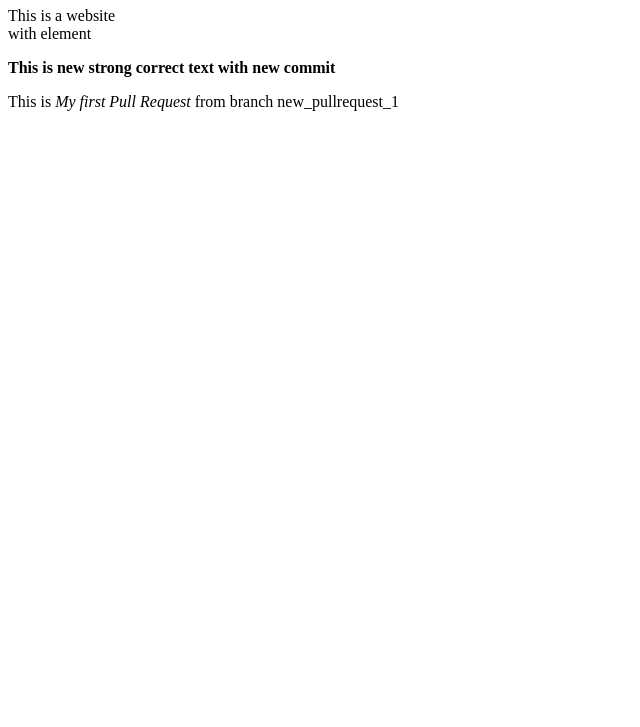
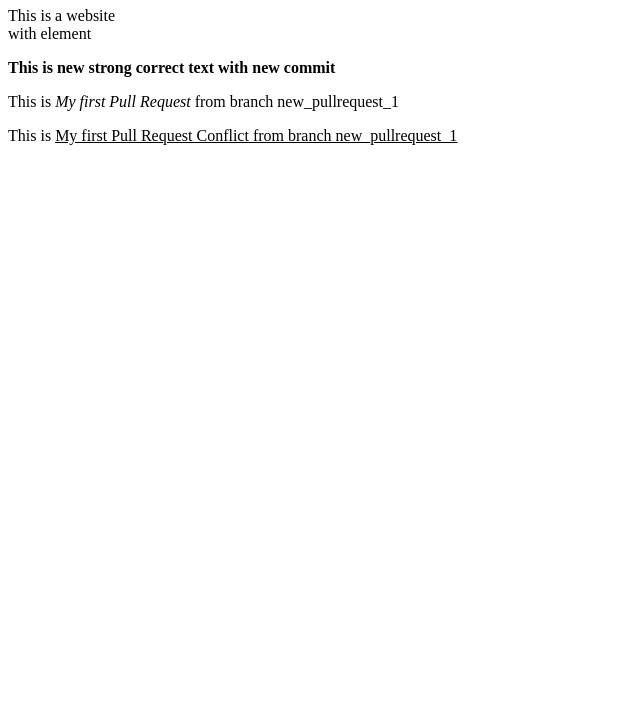
Before and after one commit to BohdanKrupskyi/LAB_1.1, a plain HTML site: page index.html in a window 1280 px wide. Shown: the part 73-800 px from the top of the page, without its empty margins (0-640 px from the left). Drawn offline with Linux system fonts and the light colour scheme.

Commit message:
My first Pull Request Conflict from branch new_pullrequest_1

```diff
--- a/index.html
+++ b/index.html
@@ -11,6 +11,7 @@
 <p> This is a website<br>with </em> element</p>
 <p><strong> This is new strong correct text with new commit</strong></p>
 <p> This is <em> My first Pull Request</em> from branch new_pullrequest_1</p>
+<p> This is <u> My first Pull Request Conflict<u> from branch new_pullrequest_1</p>
 </body>
 
 </html>
```
